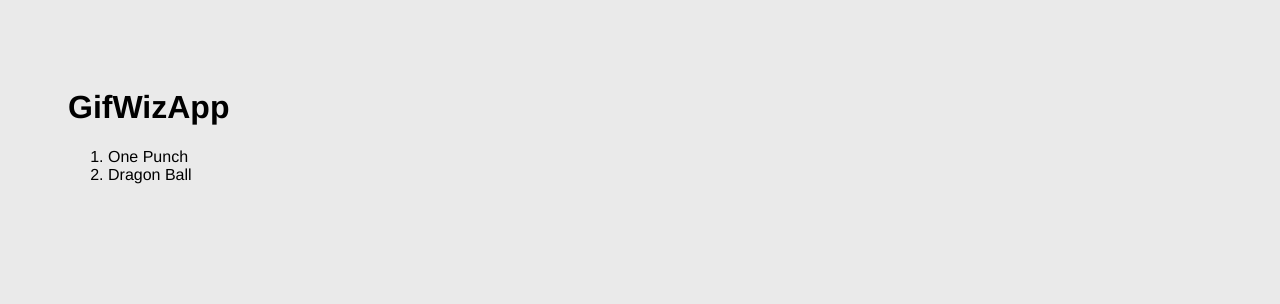
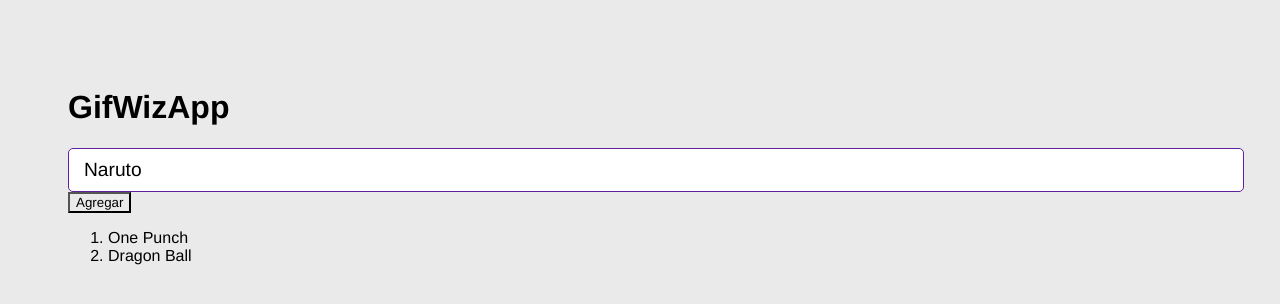
Before and after one commit to Marenco81/Gif-Wiz-App, a React (Vite) app: page / in a window 1280 px wide. Shown: the top 304 px of the page. Built offline with nearby package versions, Linux system fonts and the light colour scheme.

Commit message:
Agregando componente AddCategory

```diff
--- a/src/GifWizApp.jsx
+++ b/src/GifWizApp.jsx
@@ -1,9 +1,13 @@
 import { useState } from "react";
+import { AddCategory } from "./components/AddCategory";
 
 export const GifWizApp = () => {
 
     const [ categories, setCategories ] = useState(['One Punch', 'Dragon Ball'])
 
+    const onAddCategory = () => {
+        setCategories([ 'Samurai X', ...categories])
+    }
   return (
     <>
         {/* titulo */}
@@ -11,9 +15,10 @@
 
 
         {/* imput */}
-
+        <AddCategory/>
 
         {/* listado de Gifs */}
+        <button onClick={onAddCategory}>Agregar</button>
         <ol>
             {
             categories.map( category => {
--- /dev/null
+++ b/src/components/AddCategory.jsx
@@ -0,0 +1,28 @@
+import { useState } from "react";
+
+
+export const AddCategory = () => {
+
+    const [inputValue, setInputValue] = useState('Naruto');
+
+    const onInputChange = (event) => {
+        setInputValue(event.target.value);
+    }
+
+    const onSubmit = (event) => {
+        event.preventDefault();
+        console.log(inputValue);
+    }
+    return (
+        <form onSubmit={(event) => onSubmit(event) }>
+            <input
+                type="text"
+                placeholder="Buscar gifs"
+                value={inputValue}
+                onChange={ onInputChange }
+            />
+        </form>
+
+
+  )
+}
```
